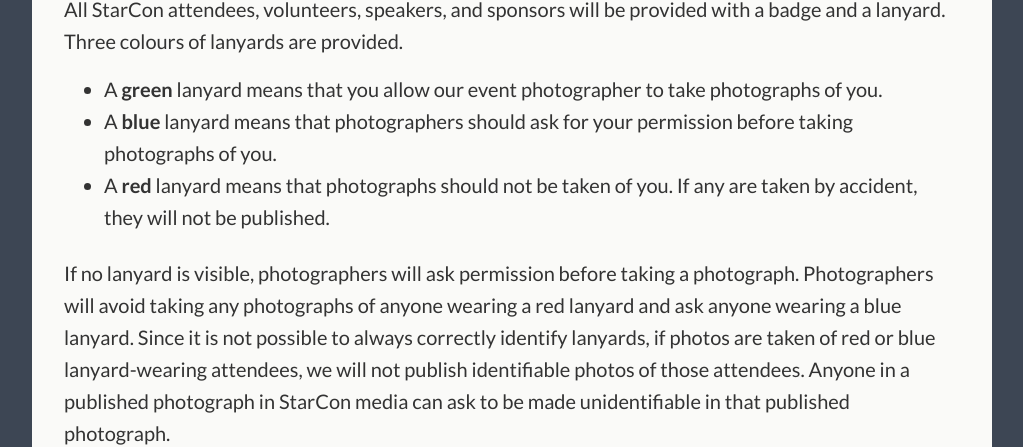
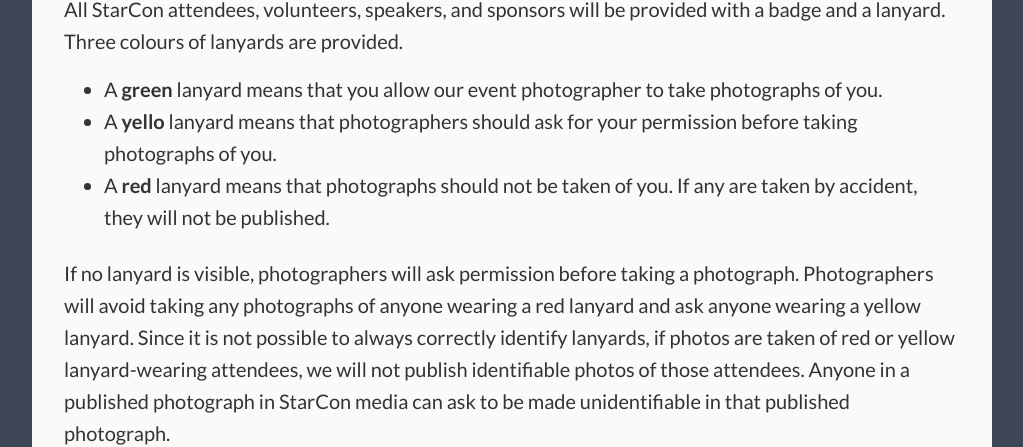
Before and after one commit to StarConKW/starconkw.github.io, a Jekyll site: the page built from _pages/policies.md, in a window 1280 px wide. Shown: the part 422-869 px from the top of the page, without its empty margins (128-1151 px from the left). Built offline with Jekyll 4.4.1, drawn with Linux system fonts in a browser that asks for light colours.

Commit message:
change blue to yellow

```diff
--- a/_pages/policies.md
+++ b/_pages/policies.md
@@ -12,10 +12,10 @@ All StarCon attendees, speakers, volunteers, and sponsors are required to abide
 All StarCon attendees, volunteers, speakers, and sponsors will be provided with a badge and a lanyard. Three colours of lanyards are provided.
 
 - A **green** lanyard means that you allow our event photographer to take photographs of you.
-- A **blue** lanyard means that photographers should ask for your permission before taking photographs of you.
+- A **yello** lanyard means that photographers should ask for your permission before taking photographs of you.
 - A **red** lanyard means that photographs should not be taken of you. If any are taken by accident, they will not be published.
 
-If no lanyard is visible, photographers will ask permission before taking a photograph. Photographers will avoid taking any photographs of anyone wearing a red lanyard and ask anyone wearing a blue lanyard. Since it is not possible to always correctly identify lanyards, if photos are taken of red or blue lanyard-wearing attendees, we will not publish identifiable photos of those attendees. Anyone in a published photograph in StarCon media can ask to be made unidentifiable in that published photograph.
+If no lanyard is visible, photographers will ask permission before taking a photograph. Photographers will avoid taking any photographs of anyone wearing a red lanyard and ask anyone wearing a yellow lanyard. Since it is not possible to always correctly identify lanyards, if photos are taken of red or yellow lanyard-wearing attendees, we will not publish identifiable photos of those attendees. Anyone in a published photograph in StarCon media can ask to be made unidentifiable in that published photograph.
 
 All attendees, sponsors, organizers, volunteers, and speakers are also expected to abide by this policy.
 
```
